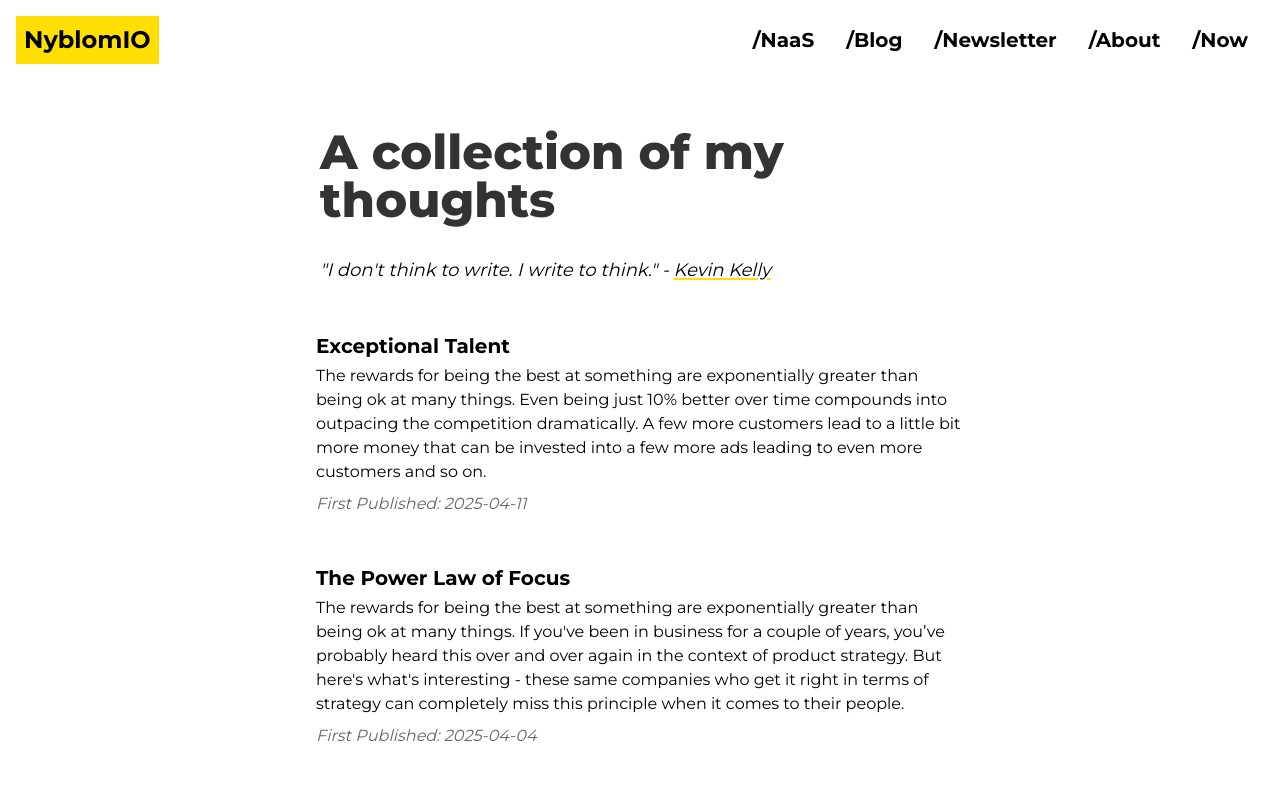
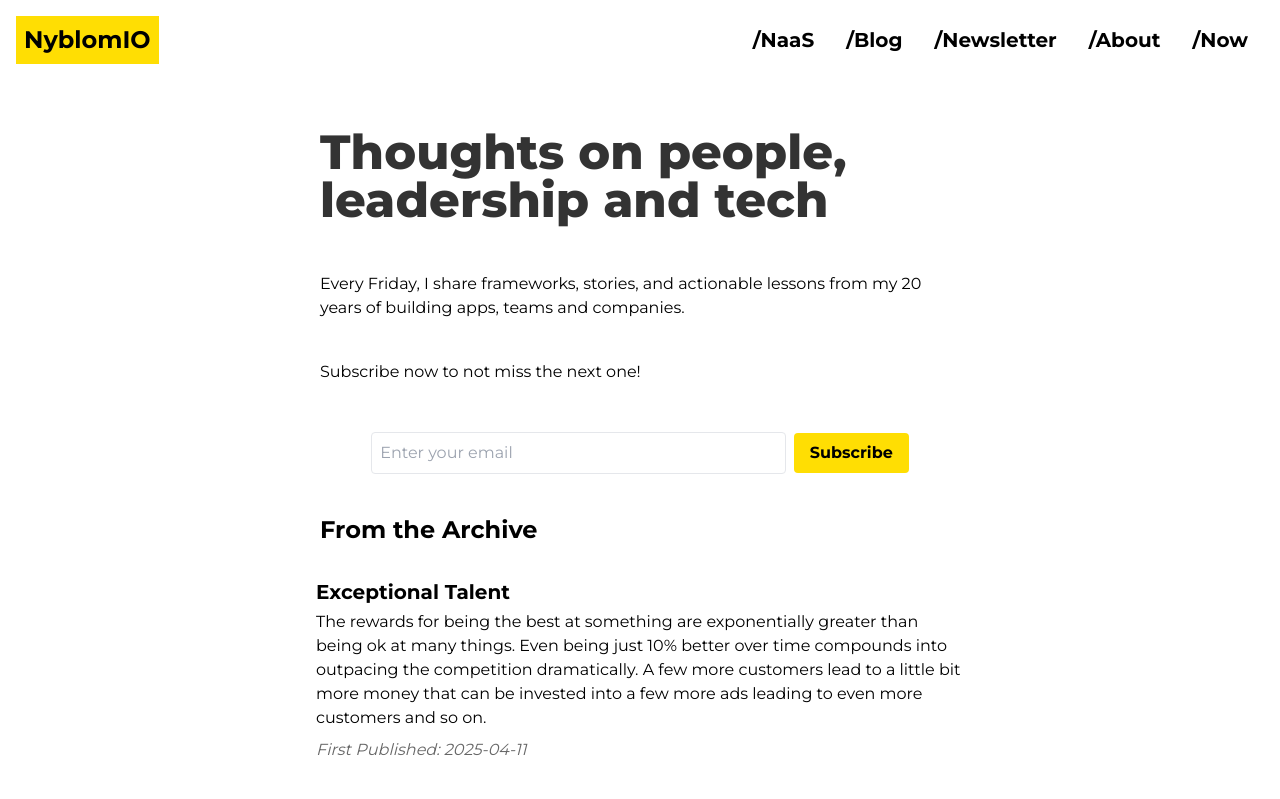
Before and after one commit to Qw4z1/nyblom-io, a Next.js app: page /blog in a window 1280 px wide. Shown: the top 799 px of the page. Built offline with nearby package versions, Linux system fonts and the light colour scheme; no server answers.

Commit message:
Added subscription box to blog

```diff
--- a/src/pages/blog/index.tsx
+++ b/src/pages/blog/index.tsx
@@ -3,6 +3,7 @@ import { Head } from "../../components/Head";
 import Card from "../../components/Card";
 import { getPostFrontMatter } from "../../helpers/getFrontMatter";
 import { PostFrontMatter } from "../../types/posts";
+import InlineNewsletterForm from "../../components/InlineNewsletterForm";
 
 interface BlogListProps {
   posts: PostFrontMatter[];
@@ -11,20 +12,24 @@ interface BlogListProps {
 const BlogList: NextPage<BlogListProps> = ({ posts }) => {
   return (
     <>
-      <Head title={"Blog"} description={"Thoughts on people, tech and process."} />
+      <Head
+        title={"Blog"}
+        description={"Thoughts on people, tech and process"}
+      />
       <div className="w-full pb-11">
         <h1 className="text-black text-opacity-80 px-4">
-          A collection of my thoughts
+          Thoughts on people, leadership and tech
         </h1>
-        <blockquote>
-          <p>
-            &quot;I don&apos;t think to write. I write to think.&quot; -{" "}
-            <a href="https://en.wikipedia.org/wiki/Kevin_Kelly_(editor)">
-              Kevin Kelly
-            </a>
-          </p>
-        </blockquote>
-
+        <br />
+        <p className="p-4">
+          Every Friday, I share frameworks, stories, and actionable lessons from
+          my 20 years of building apps, teams and companies.
+        </p>
+        <p className="p-4">Subscribe now to not miss the next one!</p>
+        <br />
+        <InlineNewsletterForm />
+        <br />
+        <h2 className="p-4">From the Archive</h2>
         {posts.map((it) => (
           <Card
             title={it.title}
--- a/src/styles/globals.css
+++ b/src/styles/globals.css
@@ -38,7 +38,7 @@
 
 @layer components {
   .container {
-    @apply py-4 px-4 md:px-2 lg:px-0 max-w-2xl flex flex-col justify-center items-center m-auto;
+    @apply py-4 px-2 md:px-2 lg:px-0 max-w-2xl flex flex-col justify-center items-center m-auto;
   }
 }
 
```
